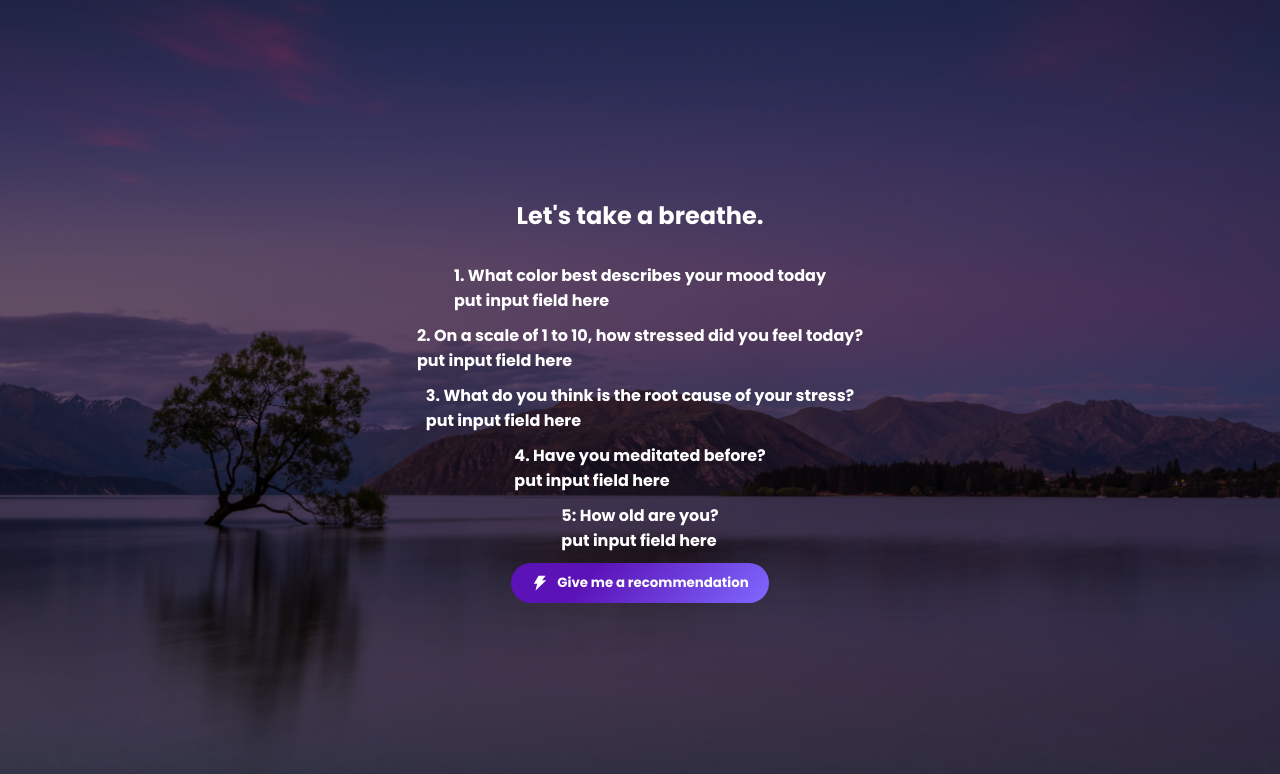
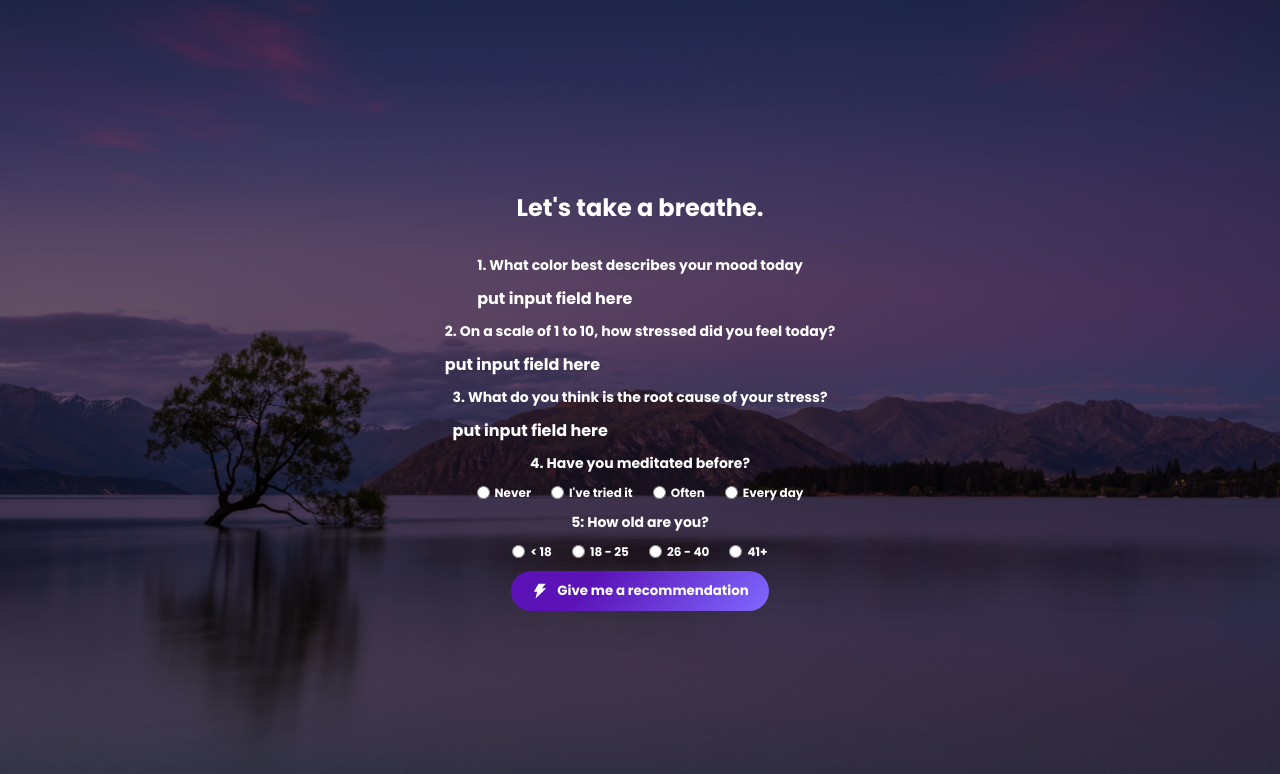
Before and after one commit to RyanMcPherson7/breathe, a React (Create React App) app: page /A/form in a window 1280 px wide. Shown: the top 774 px of the page. Built offline with nearby package versions, Linux system fonts and the light colour scheme.

Commit message:
chore: add radios input

```diff
--- a/src/components/form-a/index.jsx
+++ b/src/components/form-a/index.jsx
@@ -9,6 +9,7 @@ import {
   setAge
 } from '../../redux/formSlice'
 import Button from '../button'
+import Radios from '../input-fields/radios'
 import './index.css'
 
 const index = () => {
@@ -27,28 +28,35 @@ const index = () => {
       <h2>Let's take a breathe.</h2>
       <Question
         promptText="1. What color best describes your mood today"
-        inputField={() => <div>put input field here</div>}
-        updateState={setColor}
+        inputField={<div>put input field here</div>}
       />
       <Question
         promptText="2. On a scale of 1 to 10, how stressed did you feel today?"
-        inputField={() => <div>put input field here</div>}
-        updateState={setStressLevel}
+        inputField={<div>put input field here</div>}
       />
       <Question
         promptText="3. What do you think is the root cause of your stress?"
-        inputField={() => <div>put input field here</div>}
-        updateState={setRootCause}
+        inputField={<div>put input field here</div>}
       />
       <Question
         promptText="4. Have you meditated before?"
-        inputField={() => <div>put input field here</div>}
-        updateState={setMeditationExperience}
+        inputField={
+          <Radios
+            options={['Never', `I've tried it`, 'Often', 'Every day']}
+            state={meditationExperience}
+            updateState={setMeditationExperience}
+          />
+        }
       />
       <Question
         promptText="5: How old are you?"
-        inputField={() => <div>put input field here</div>}
-        updateState={setAge}
+        inputField={
+          <Radios
+            options={['< 18', '18 - 25', '26 - 40', '41+']}
+            state={age}
+            updateState={setAge}
+          />
+        }
       />
       <Button
         handleClick={handleFormSubmit}
--- /dev/null
+++ b/src/components/input-fields/radios/index.css
@@ -0,0 +1,16 @@
+.radio-group {
+  display: flex;
+  gap: 20px;
+}
+
+label {
+    font-size: 12px;
+    display: flex;
+    justify-content: center;
+    align-items: center;
+    gap: 5px;
+}
+
+label input[type="radio"]:checked {
+  accent-color: var(--color-purple);
+}
--- /dev/null
+++ b/src/components/input-fields/radios/index.jsx
@@ -0,0 +1,35 @@
+import PropTypes from 'prop-types'
+import { useDispatch } from 'react-redux'
+import './index.css'
+
+const index = ({ options, state, updateState }) => {
+  const dispatch = useDispatch()
+
+  const handleRadioSelect = (event) => {
+    dispatch(updateState(event.target.value))
+  }
+
+  return (
+    <div className="radio-group">
+      {options.map((option) => (
+        <label key={option} htmlFor={option}>
+          <input
+            type="radio"
+            value={option}
+            checked={option === state}
+            onChange={handleRadioSelect}
+          />
+          {option}
+        </label>
+      ))}
+    </div>
+  )
+}
+
+index.propTypes = {
+  options: PropTypes.arrayOf(PropTypes.string).isRequired,
+  state: PropTypes.string.isRequired,
+  updateState: PropTypes.func.isRequired
+}
+
+export default index
--- a/src/components/question/index.css
+++ b/src/components/question/index.css
@@ -0,0 +1,5 @@
+#question-container p {
+  font-size: 14px;
+  text-align: center;
+  margin-bottom: 10px;
+}
--- a/src/components/question/index.jsx
+++ b/src/components/question/index.jsx
@@ -1,18 +1,18 @@
 import PropTypes from 'prop-types'
 import './index.css'
 
-const index = ({ promptText, inputField: InputField, updateState }) => {
+const index = ({ promptText, inputField }) => {
   return (
-    <div className="question-container">
+    <div id="question-container">
       <p>{promptText}</p>
-      <InputField updateState={updateState} />
+      {inputField}
     </div>
   )
 }
 
 index.propTypes = {
   promptText: PropTypes.string.isRequired,
-  inputField: PropTypes.func.isRequired,
+  inputField: PropTypes.node.isRequired,
   updateState: PropTypes.func.isRequired
 }
 
```
Also changed, not shown: src/components/form-a/index.css (line endings or trailing spaces).
